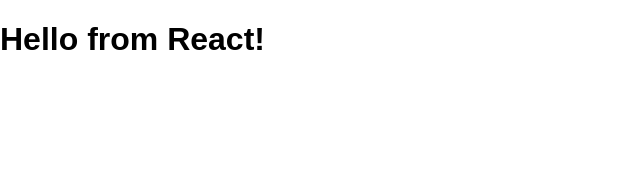
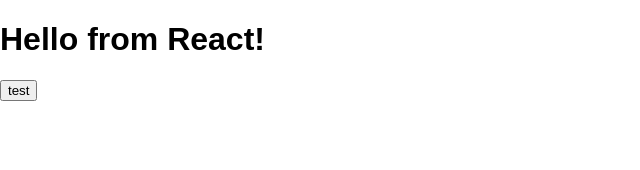
Before and after one commit to RedKing7/text-alerts, a React (Create React App) app in the folder client/: page / in a window 1280 px wide. Shown: the top 170 px of the page, without its empty margins (0-640 px from the left). Built offline with nearby package versions, Linux system fonts and the light colour scheme.

Commit message:
testing text on heroku

```diff
--- a/client/src/App.js
+++ b/client/src/App.js
@@ -1,10 +1,20 @@
 import React, { Component } from 'react';
+import axios from 'axios'
 
 class App extends Component {
+
+  test_twilio = async () => {
+    try {
+      let response = await axios.get('/test')
+      console.log(response.data)
+    } catch (err) { console.log(err) }
+  }
+
   render() {
     return (
       <div>
         <h1>Hello from React!</h1>
+        <button onClick={this.test_twilio}>test</button>
       </div>
     );
   }
```
